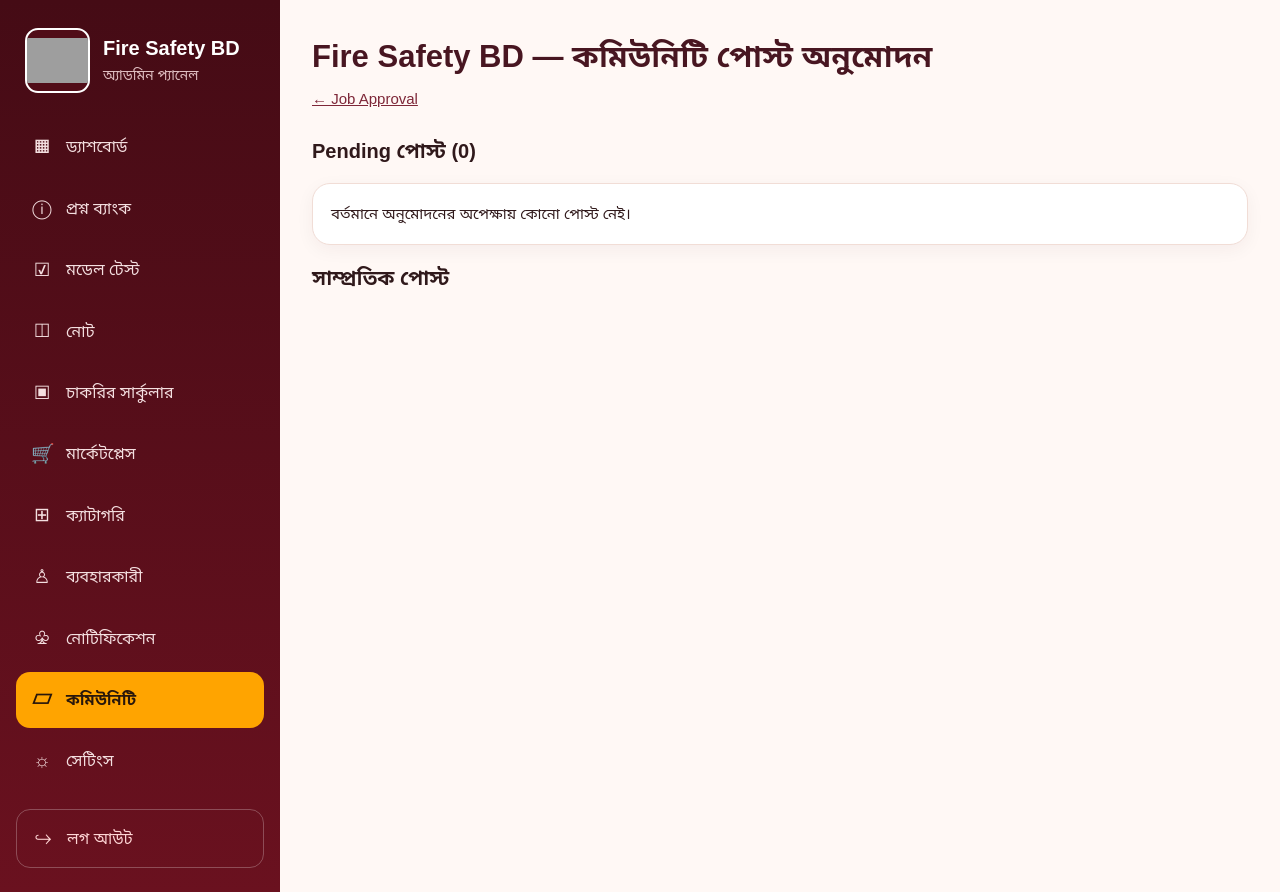
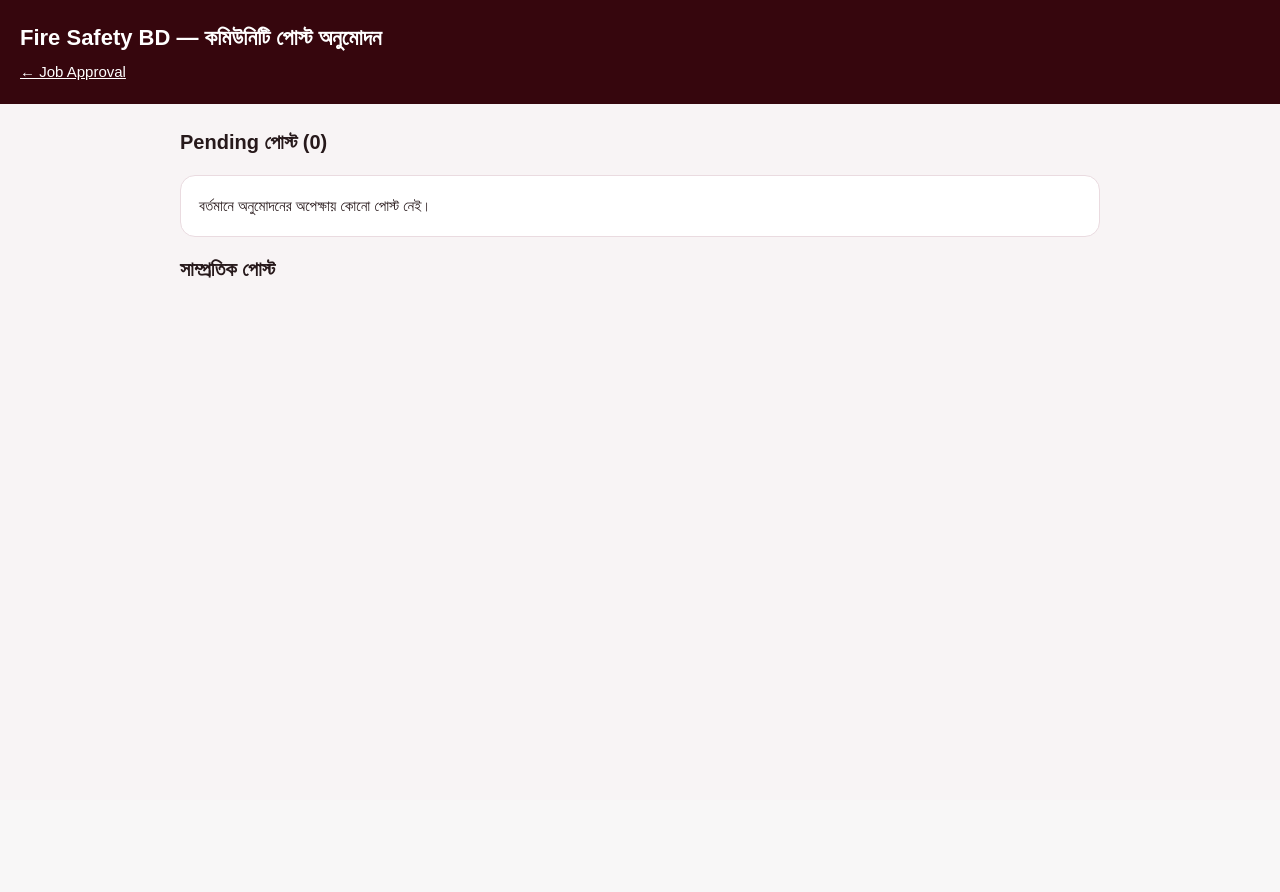
Before and after one commit to srabon-maker/firesafety-prep, a PHP site: page /community_review.php in a window 1280 px wide. After the commit the page ends 278 px from the top, so only its background shows below. Run offline with PHP 8.4, Linux system fonts and the light colour scheme; the visitor is signed in with stand-in values (Sample User, id 1); data that the repository does not hold is empty; a stand-in replaces the project's code that opens the database connection; grey boxes are pictures that could not be loaded.

Commit message:
rollback(admin): restore verified pre-redesign backup community_review.php

```diff
--- a/backend/community_review.php
+++ b/backend/community_review.php
@@ -6,7 +6,6 @@ require_admin();
 require_once __DIR__ . '/db.php';
 $pdo->setAttribute(PDO::ATTR_ERRMODE, PDO::ERRMODE_EXCEPTION);
 header('Cache-Control: no-store');
-
 function community_review_escape(mixed $value): string {
     return htmlspecialchars((string)($value ?? ''), ENT_QUOTES | ENT_SUBSTITUTE, 'UTF-8');
 }
@@ -63,29 +62,7 @@ h1{margin:0 0 5px;font-size:22px}h2{font-size:20px}.muted{color:#65585c}.error{c
 .body{white-space:pre-wrap;overflow-wrap:anywhere}.photo{max-width:100%;max-height:350px;object-fit:contain;border-radius:12px}
 button{background:#650d18;color:white;border:0;border-radius:9px;padding:11px 15px;margin:8px 8px 0 0;cursor:pointer}
 button.reject{background:#666}button.hide{background:#a74a24}
-</style>
-<link rel="stylesheet" href="assets/admin-unified.css"></head><body>
-<div class="fs-admin-shell">
-<aside class="sidebar fs-unified-side" aria-label="অ্যাডমিন নেভিগেশন">
-<div class="brand"><a href="fire_safety_job_prep_dashboard.php" class="fs-brand-home" title="ড্যাশবোর্ডে ফিরুন"><img class="logo" src="assets/fire-safety-bd-logo.png" alt="Fire Safety BD Logo"><span><strong class="brand-name">Fire Safety BD</strong><small class="brand-sub">অ্যাডমিন প্যানেল</small></span></a></div>
-<nav class="nav" aria-label="অ্যাডমিন মেনু">
-<a href="fire_safety_job_prep_dashboard.php"><span class="ico">▦</span>ড্যাশবোর্ড</a>
-<a href="questions.php"><span class="ico">ⓘ</span>প্রশ্ন ব্যাংক</a>
-<a href="model_tests.php"><span class="ico">☑</span>মডেল টেস্ট</a>
-<a href="notes.php"><span class="ico">◫</span>নোট</a>
-<a href="job_circulars.php"><span class="ico">▣</span>চাকরির সার্কুলার</a>
-<a href="fire_safety_job_prep_dashboard.php?section=marketplace"><span class="ico">🛒</span>মার্কেটপ্লেস</a>
-<a href="category_management.php"><span class="ico">⊞</span>ক্যাটাগরি</a>
-<a href="users.php"><span class="ico">♙</span>ব্যবহারকারী</a>
-<a href="questions.php"><span class="ico">♧</span>নোটিফিকেশন</a>
-<a href="fire_safety_job_prep_dashboard.php?section=community" class="active" aria-current="page"><span class="ico">▱</span>কমিউনিটি</a>
-<a href="questions.php"><span class="ico">☼</span>সেটিংস</a>
-<a href="logout.php" class="logout"><span class="ico">↪</span>লগ আউট</a>
-</nav>
-</aside>
-<div class="fs-admin-content">
-<a class="fs-admin-mobile-return" href="fire_safety_job_prep_dashboard.php">← ড্যাশবোর্ডে ফিরুন</a>
-
+</style></head><body>
 <header><h1>Fire Safety BD — কমিউনিটি পোস্ট অনুমোদন</h1>
 <a href="job_submission_review.php">← Job Approval</a></header><main>
 <?php if ($error): ?><p class="error"><?= community_review_escape($error) ?></p><?php endif; ?>
@@ -96,7 +73,7 @@ button.reject{background:#666}button.hide{background:#a74a24}
 <article>
 <div class="muted">#<?= (int)$p['id'] ?> · <?= community_review_escape($p['full_name']) ?> · <?= community_review_escape($p['created_at']) ?></div>
 <p class="body"><?= community_review_escape($p['body']) ?></p>
-<?php if ($p['image_path'] && preg_match('/^[a-f0-9]{32}\\.(jpg|png|webp)$/', $p['image_path'])): ?>
+<?php if ($p['image_path'] && preg_match('/^[a-f0-9]{32}\.(jpg|png|webp)$/', $p['image_path'])): ?>
 <img class="photo" alt="পোস্টের ছবি" src="uploads/community/<?= community_review_escape($p['image_path']) ?>">
 <?php endif; ?>
 <form method="post" onsubmit="return confirm('এই সিদ্ধান্ত নিশ্চিত করবেন?');">
@@ -117,6 +94,4 @@ button.reject{background:#666}button.hide{background:#a74a24}
 <button type="submit" name="decision" value="hide" class="hide">Hide post</button></form>
 <?php endif; ?></section>
 <?php endforeach; ?>
-</main></div>
-</div>
-</body></html>
+</main></body></html>
```
